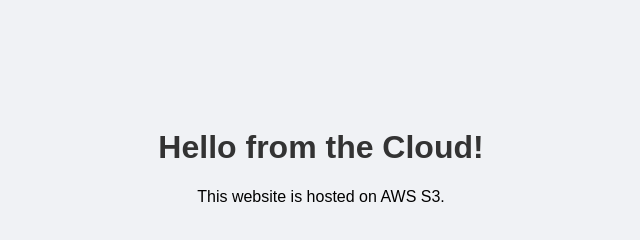
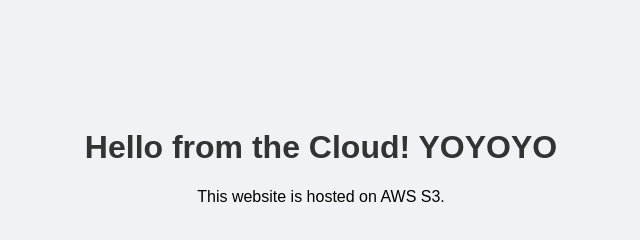
Before and after one commit to EliasMere/cloud-portfolio-project, a plain HTML site: page index.html in a window 1280 px wide. Shown: the whole page, without its empty margins (319-959 px from the left). Drawn offline with Linux system fonts and the light colour scheme.

Commit message:
Update index content

```diff
--- a/index.html
+++ b/index.html
@@ -15,7 +15,7 @@
     </style>
   </head>
   <body>
-    <h1>Hello from the Cloud!</h1>
+    <h1>Hello from the Cloud! YOYOYO</h1>
     <p>This website is hosted on AWS S3.</p>
   </body>
 </html>
```
